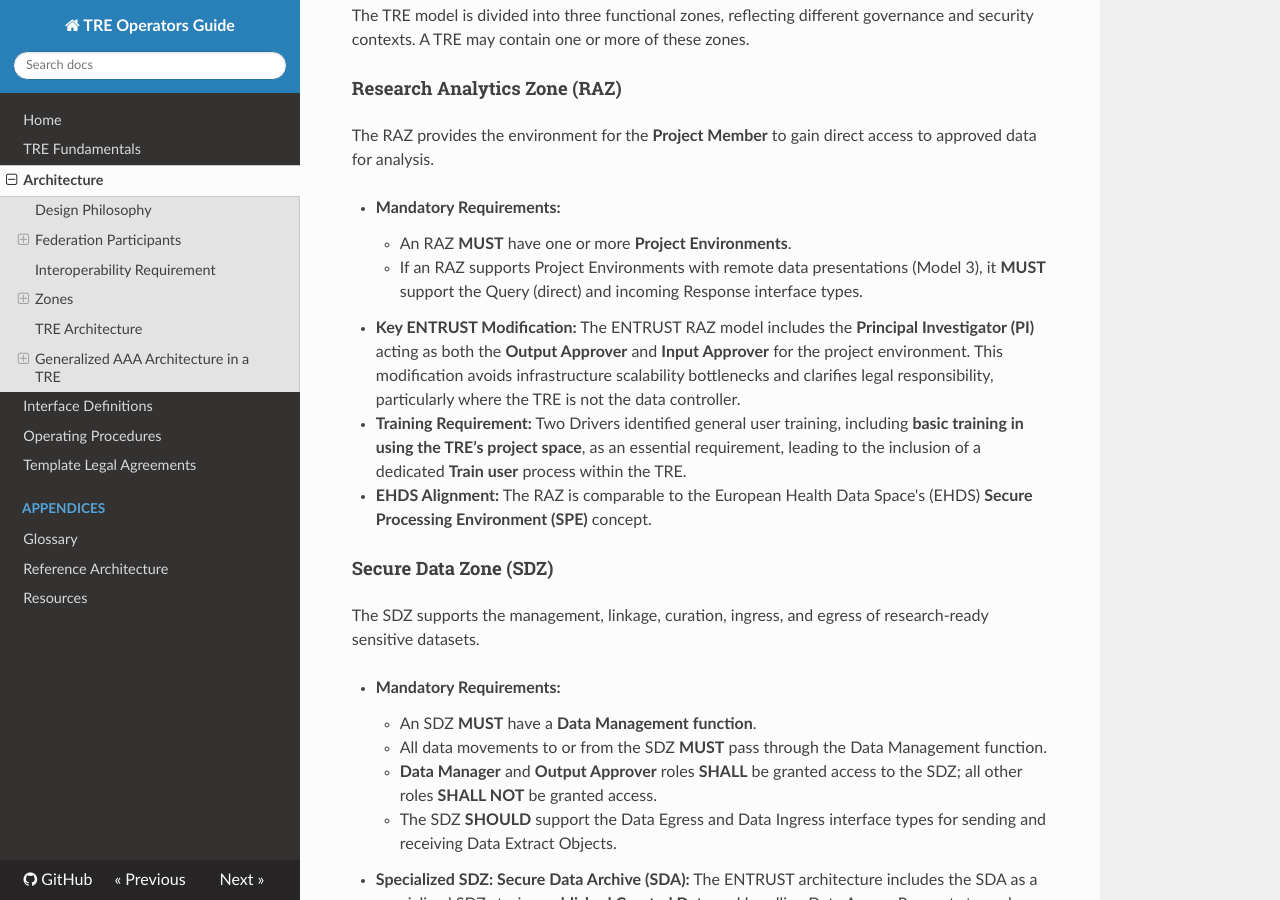
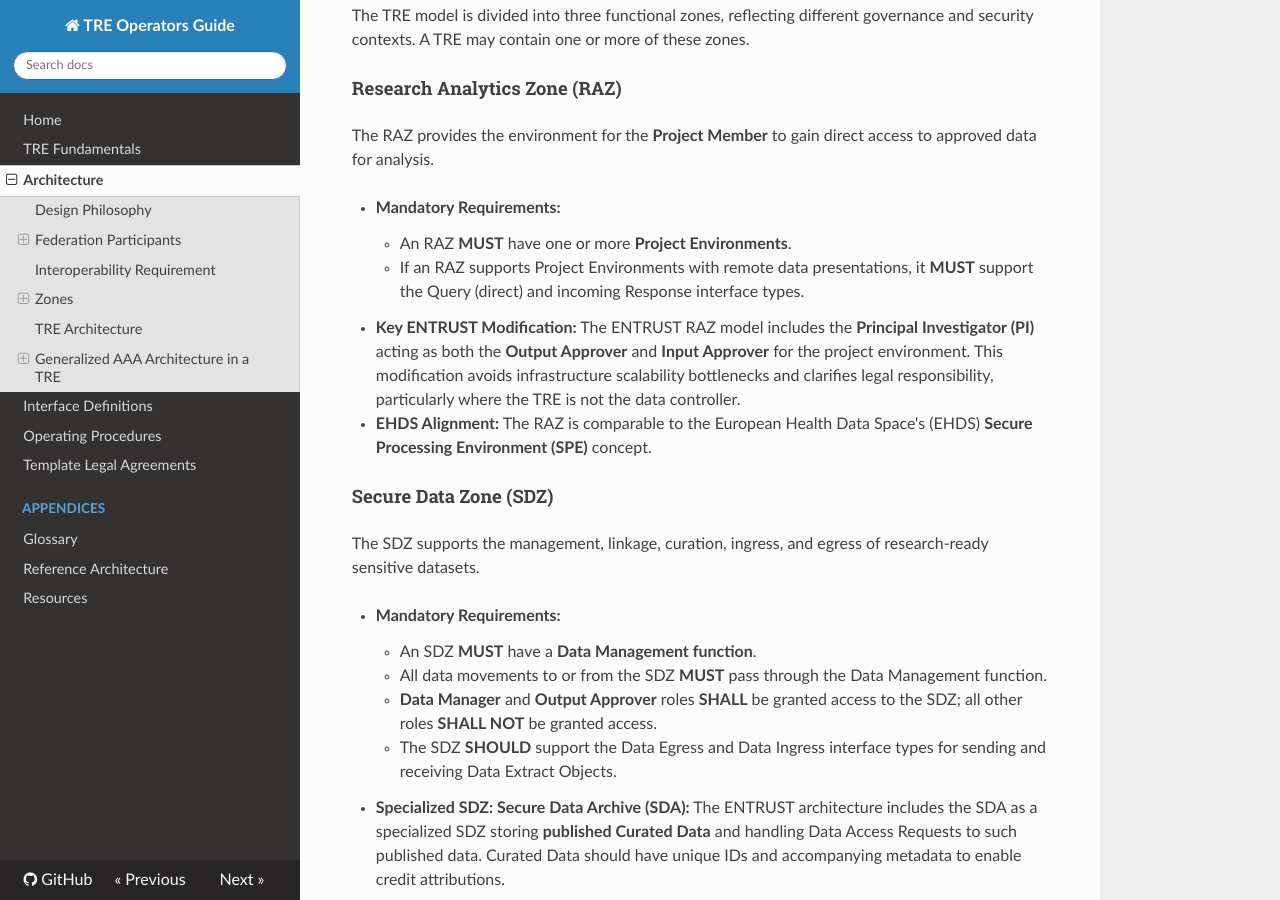
Before and after one commit to unioslo/tre-operators-docs, an MkDocs documentation site: the page built from docs/modules/architecture/index.md, in a window 1280 px wide and 900 px high, scrolled down 1620 px. Built offline with MkDocs 1.6.1, drawn with Linux system fonts in a browser that asks for light colours; nearby versions of some CDN libraries.

Commit message:
Refactor RAZ requirements for clarity and conciseness

```diff
--- a/docs/modules/architecture/index.md
+++ b/docs/modules/architecture/index.md
@@ -56,9 +56,8 @@ The RAZ provides the environment for the **Project Member** to gain direct acces
 
 *   **Mandatory Requirements:**
     *   An RAZ **MUST** have one or more **Project Environments**.
-    *   If an RAZ supports Project Environments with remote data presentations (Model 3), it **MUST** support the Query (direct) and incoming Response interface types.
+    *   If an RAZ supports Project Environments with remote data presentations, it **MUST** support the Query (direct) and incoming Response interface types.
 *   **Key ENTRUST Modification:** The ENTRUST RAZ model includes the **Principal Investigator (PI)** acting as both the **Output Approver** and **Input Approver** for the project environment. This modification avoids infrastructure scalability bottlenecks and clarifies legal responsibility, particularly where the TRE is not the data controller.
-*   **Training Requirement:** Two Drivers identified general user training, including **basic training in using the TRE’s project space**, as an essential requirement, leading to the inclusion of a dedicated **Train user** process within the TRE.
 *   **EHDS Alignment:** The RAZ is comparable to the European Health Data Space's (EHDS) **Secure Processing Environment (SPE)** concept.
 
 #### Secure Data Zone (SDZ)
```
